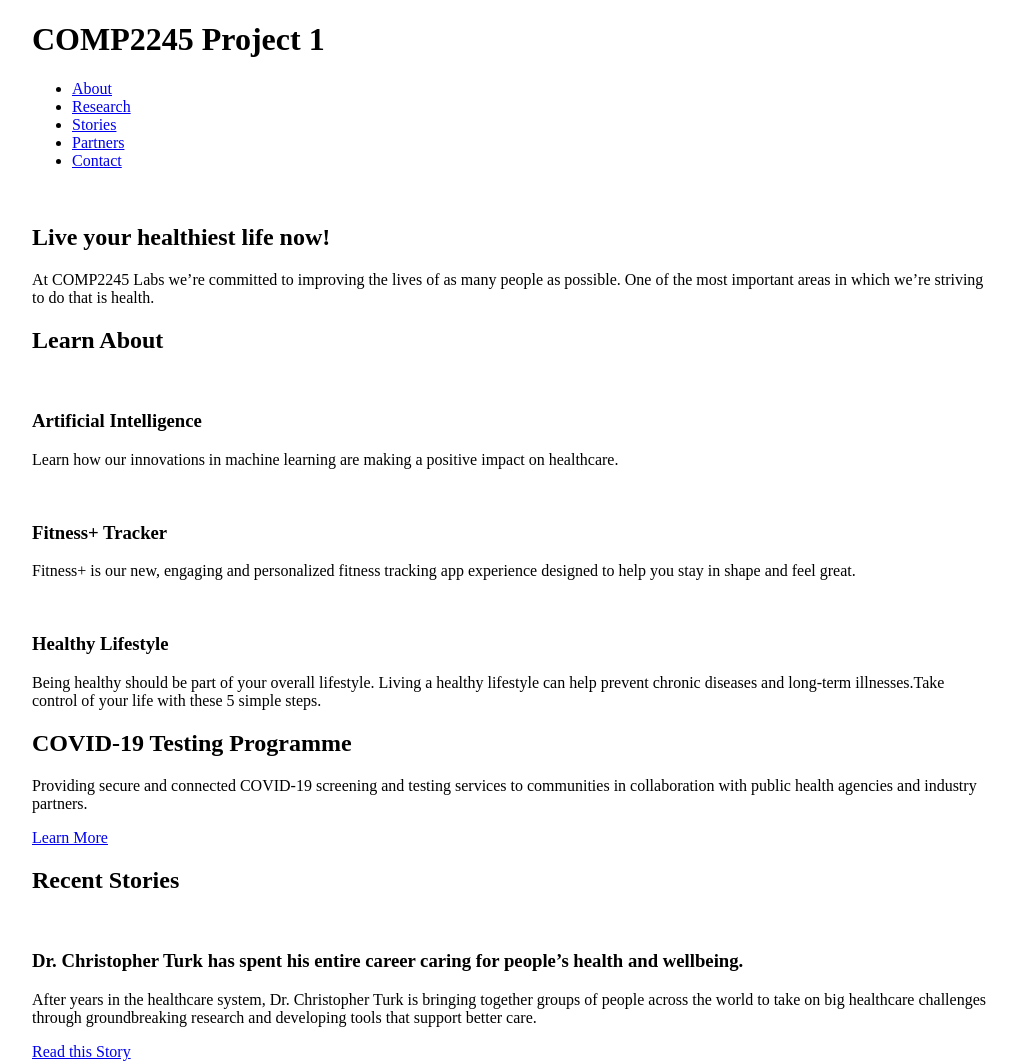
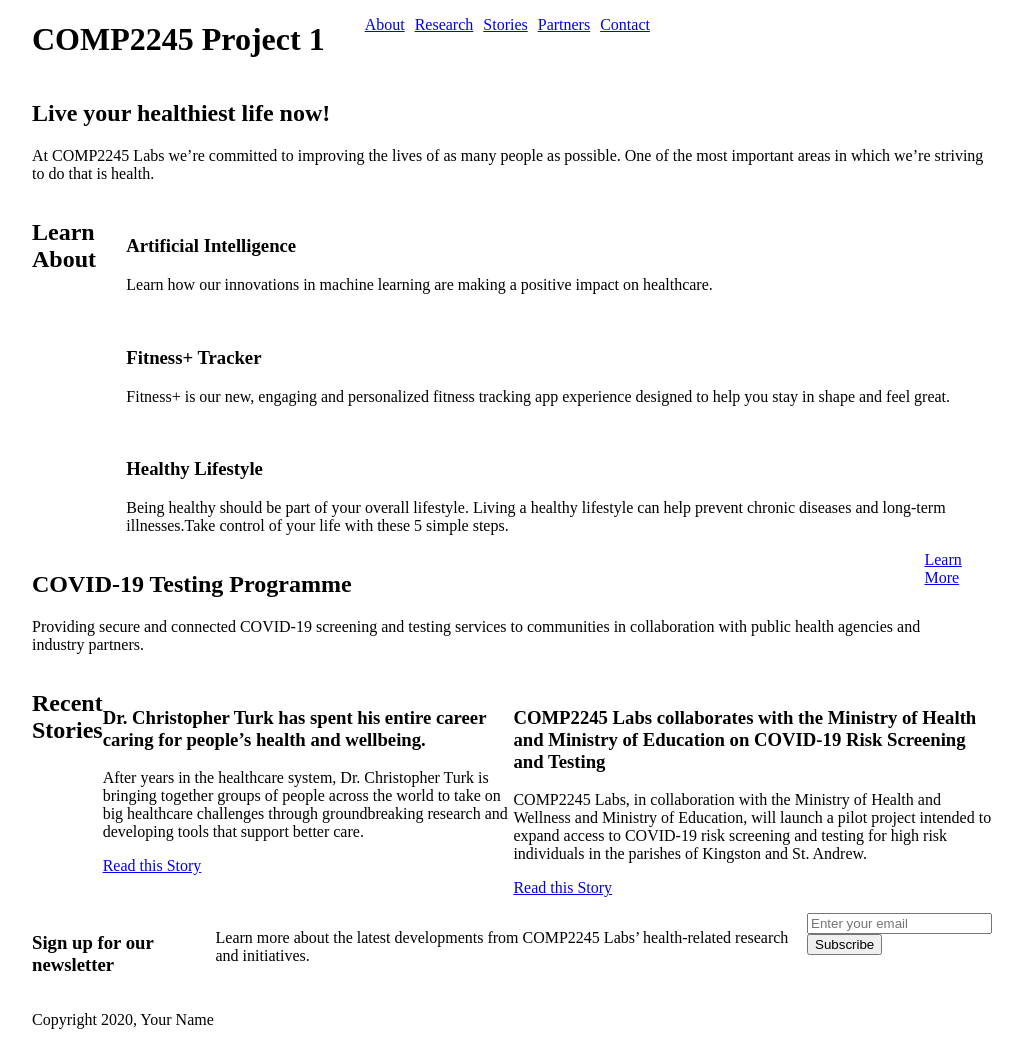
Before and after one commit to Jelani-Plummer/info2180-project1, a plain HTML site: page index.html in a window 1280 px wide. Shown: the top 1064 px of the page, without its empty margins (128-1142 px from the left). Drawn offline with Linux system fonts and the light colour scheme.

Commit message:
Update styles.css

```diff
--- a/styles.css
+++ b/styles.css
@@ -8,4 +8,19 @@ body {
     margin: 0 auto;
     max-width: 960px;
     width: 100%;
+    display: flex;
 }
+
+h1 {
+    float: left;
+}
+
+ul {
+    float: right;
+    display: flex;
+    list-style-type: none;
+}
+
+li {
+    margin-right: 10px;
+}
```
